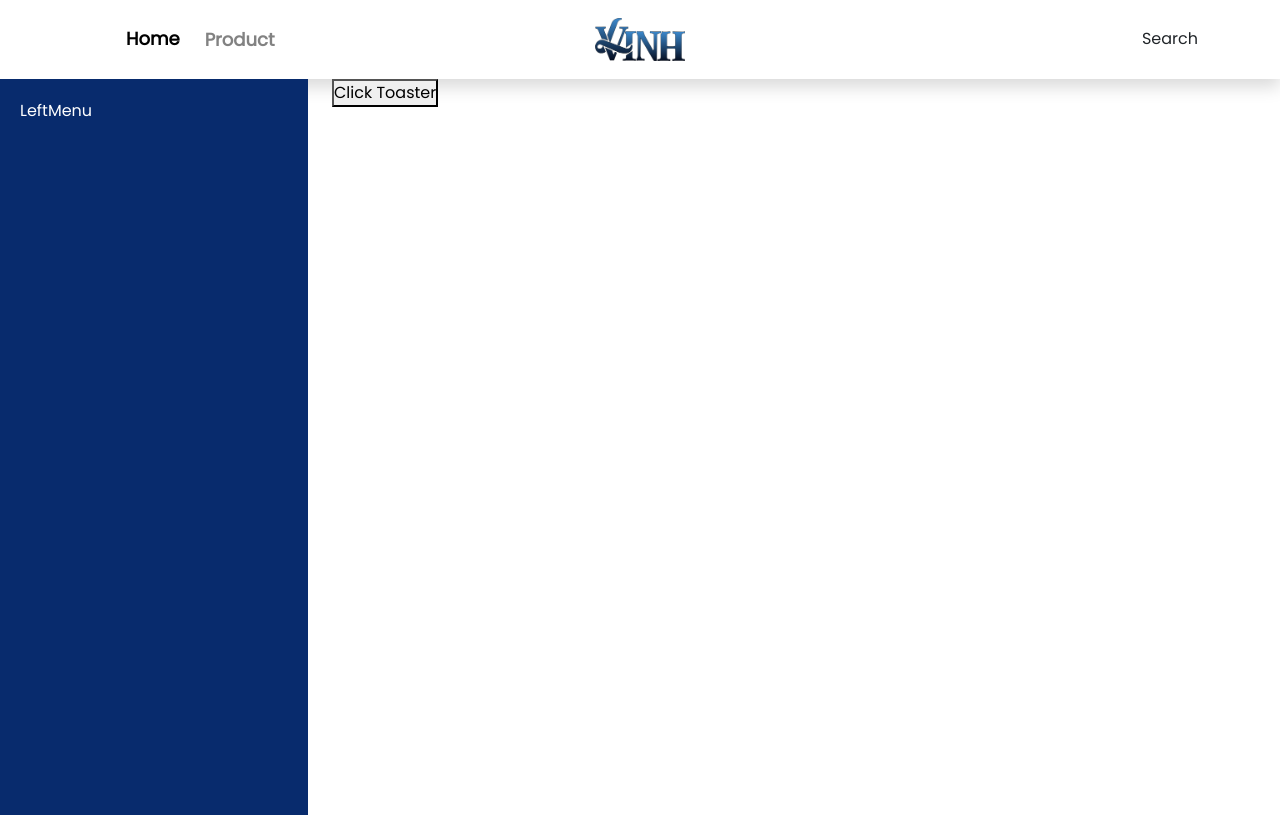
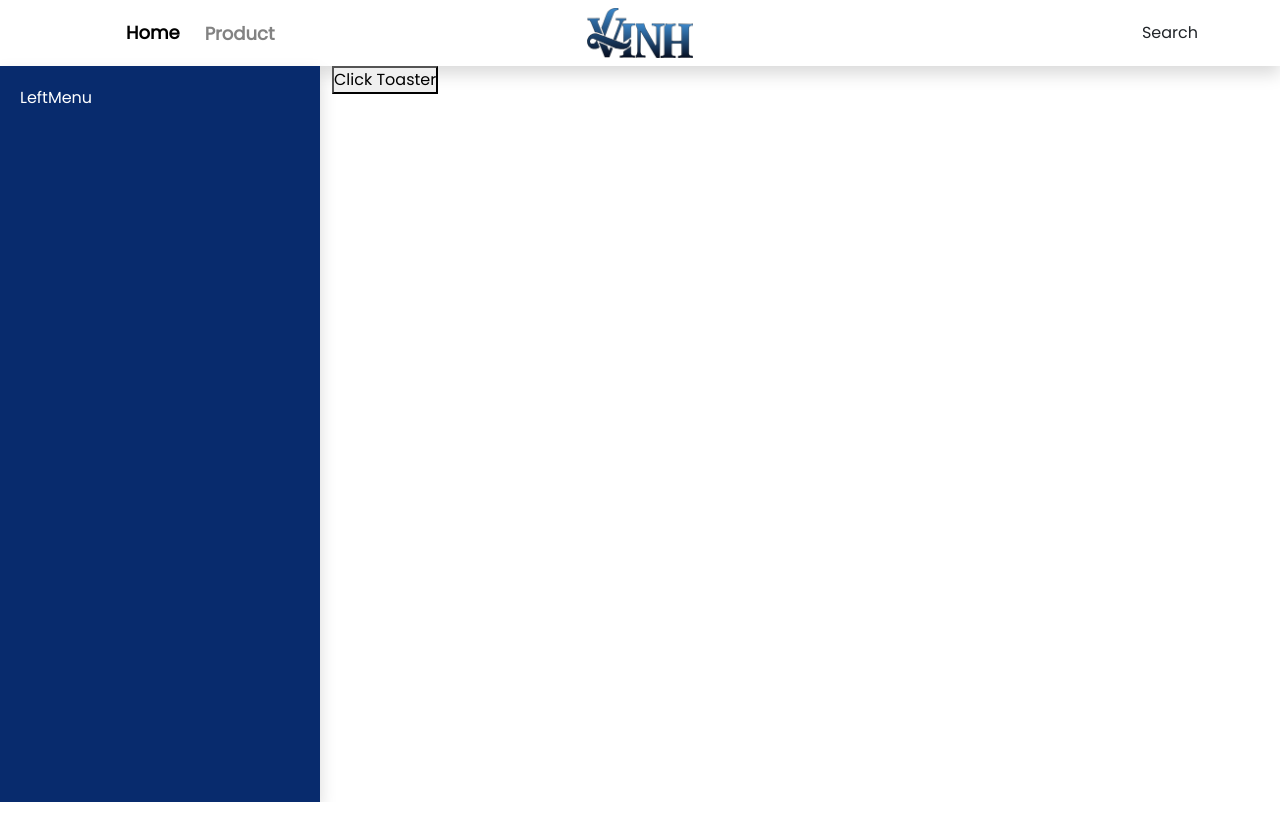
Before and after one commit to iswarning/mock-project, a React (Vite) app: page / in a window 1280 px wide. Built offline with nearby package versions, Linux system fonts and the light colour scheme.

Commit message:
update source code

```diff
--- a/src/components/LeftMenu.jsx
+++ b/src/components/LeftMenu.jsx
@@ -3,7 +3,7 @@ import "../styles/styleMenu.scss";
 
 function LeftMenu(props) {
   return (
-    <div className="col-3 ps-0">
+    <div className="col-3 px-0 shadow">
       <div id="leftMenu">LeftMenu</div>
     </div>
   );
--- a/src/styles/styleMenu.scss
+++ b/src/styles/styleMenu.scss
@@ -31,8 +31,7 @@
     font-family: "Ubuntu", sans-serif;
     font-weight: 700;
     font-style: normal;
-    width:  90px;
-    padding: 10px 0;
+    height:  50px;
 }
 
 .text-align-items-center {
@@ -44,6 +43,7 @@
     height: 92vh;
     // background: linear-gradient(to bottom, $darkBlue, $lightBlue);
     background-color: $Blue;
+
     color: #fff;
     padding: 20px;
 }
```
